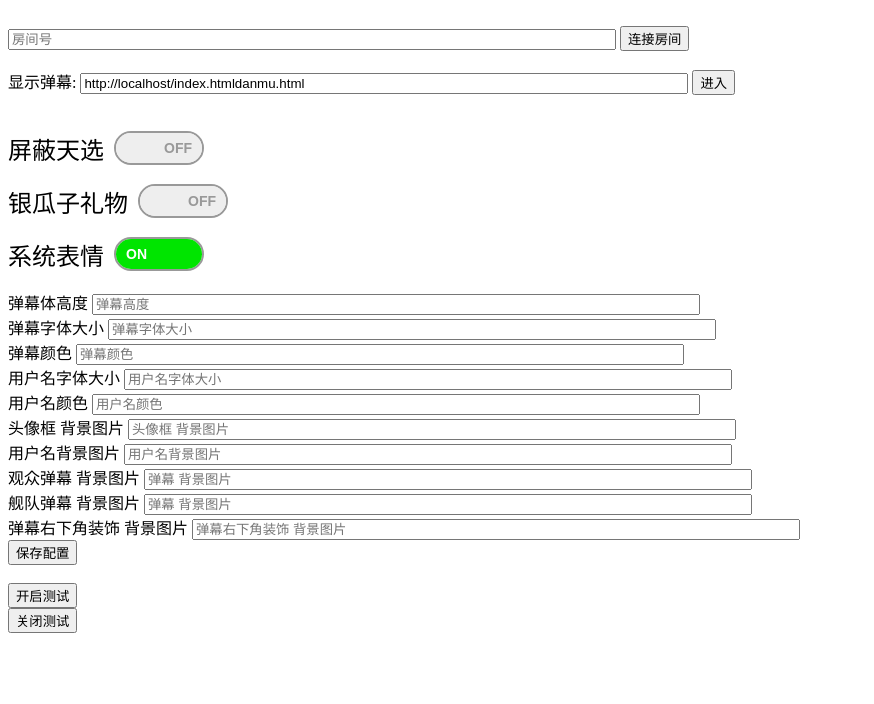
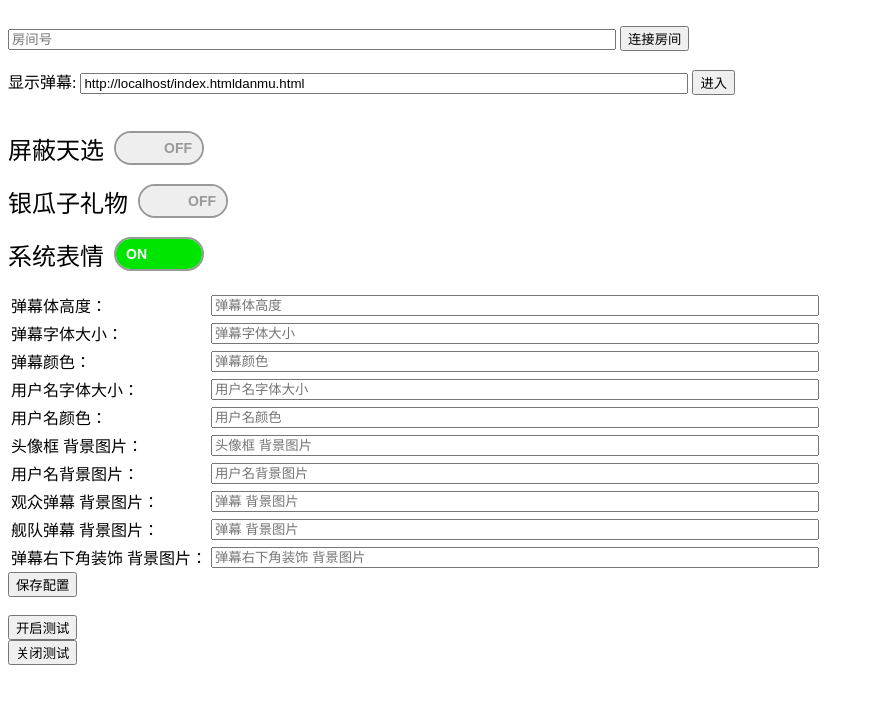
Before and after one commit to alxebanner/Bili_Websocket_Client, a web app: page /index.html in a window 1280 px wide. Shown: the top 704 px of the page, without its empty margins (0-874 px from the left). Run offline with its HTML, style and script files only (its server is not run), Linux system fonts and the light colour scheme; data that the repository does not hold is empty; some libraries are stand-ins or nearby versions.

Commit message:
修改首页显示
修改首页显示

```diff
--- a/src/main/resources/static/index.html
+++ b/src/main/resources/static/index.html
@@ -4,7 +4,7 @@
     <title>弹幕姬主页</title>
     <meta name="referrer" content="no-referrer"/>
     <style>
-.touxiang img
+.touxiang img {
     width: 100px;
     height: 100px;
     background-size: cover;
@@ -276,56 +276,65 @@ float: left
 
 </div>
 
-<div>
-    <span>弹幕体高度</span>
-    <input type="text" id='danmuHeight' class="form-control" style='width:600px' placeholder="弹幕高度">
-</div>
-
-<div>
-    <span>弹幕字体大小</span>
-    <input type="text" id='danmuFont' class="form-control" style='width:600px' placeholder="弹幕字体大小">
-</div>
-
-<div>
-    <span>弹幕颜色</span>
-    <input type="text" id='danmuColor' class="form-control" style='width:600px' placeholder="弹幕颜色">
-</div>
+<table>
+    <tr>
+        <td>弹幕体高度：</td>
+        <td><input type="text" id='danmuHeight' class="form-control" style='width:600px' placeholder="弹幕体高度"></td>
+    </tr>
+    <tr>
+        <td>弹幕字体大小：</td>
+        <td><input type="text" id='danmuFont' class="form-control" style='width:600px' placeholder="弹幕字体大小"></td>
+    </tr>
 
 
-<div>
-    <span>用户名字体大小</span>
-    <input type="text" id='userNameFont' class="form-control" style='width:600px' placeholder="用户名字体大小">
-</div>
+    <tr>
+        <td>弹幕颜色：</td>
+        <td><input type="text" id='danmuColor' class="form-control" style='width:600px' placeholder="弹幕颜色"></td>
+    </tr>
 
-<div>
-    <span>用户名颜色</span>
-    <input type="text" id='userNameColor' class="form-control" style='width:600px' placeholder="用户名颜色">
-</div>
+    <tr>
+        <td>用户名字体大小：</td>
+        <td><input type="text" id='userNameFont' class="form-control" style='width:600px' placeholder="用户名字体大小">
+        </td>
+    </tr>
+
+    <tr>
+        <td>用户名颜色：</td>
+        <td><input type="text" id='userNameColor' class="form-control" style='width:600px' placeholder="用户名颜色">
+        </td>
+    </tr>
 
 
-<div>
-    <span>头像框 背景图片</span>
-    <input type="text" id='face_backgroundUrl' class="form-control" style='width:600px' placeholder="头像框 背景图片">
-</div>
-<div>
-    <span>用户名背景图片</span>
-    <input type="text" id='username_backgroundUrl' class="form-control" style='width:600px' placeholder="用户名背景图片">
-</div>
-<div>
-    <span>观众弹幕 背景图片</span>
-    <input type="text" id='commonDanmu_backgroundUrl' class="form-control" style='width:600px' placeholder="弹幕 背景图片">
-</div>
+    <tr>
+        <td>头像框 背景图片：</td>
+        <td><input type="text" id='face_backgroundUrl' class="form-control" style='width:600px'
+                   placeholder="头像框 背景图片"></td>
+    </tr>
 
-<div>
-    <span>舰队弹幕 背景图片</span>
-    <input type="text" id='fleetDanmu_backgroundUrl' class="form-control" style='width:600px' placeholder="弹幕 背景图片">
-</div>
+    <tr>
+        <td>用户名背景图片：</td>
+        <td> <input type="text" id='username_backgroundUrl' class="form-control" style='width:600px'
+                    placeholder="用户名背景图片"></td>
+    </tr>
 
-<div>
-    <span>弹幕右下角装饰 背景图片</span>
-    <input type="text" id='pendant_backgroundUrl' class="form-control" style='width:600px' placeholder="弹幕右下角装饰 背景图片">
-</div>
+    <tr>
+        <td>观众弹幕 背景图片：</td>
+        <td> <input type="text" id='commonDanmu_backgroundUrl' class="form-control" style='width:600px'
+                    placeholder="弹幕 背景图片"></td>
+    </tr>
 
+    <tr>
+        <td>舰队弹幕 背景图片：</td>
+        <td><input type="text" id='fleetDanmu_backgroundUrl' class="form-control" style='width:600px'
+                   placeholder="弹幕 背景图片"></td>
+    </tr>
+
+    <tr>
+        <td>弹幕右下角装饰 背景图片：</td>
+        <td><input type="text" id='pendant_backgroundUrl' class="form-control" style='width:600px'
+                   placeholder="弹幕右下角装饰 背景图片"></td>
+    </tr>
+</table>
 
 <div>
     <input type="button" id="saveSet" value="保存配置"/>
```
Also changed, not shown: 1 other file.
